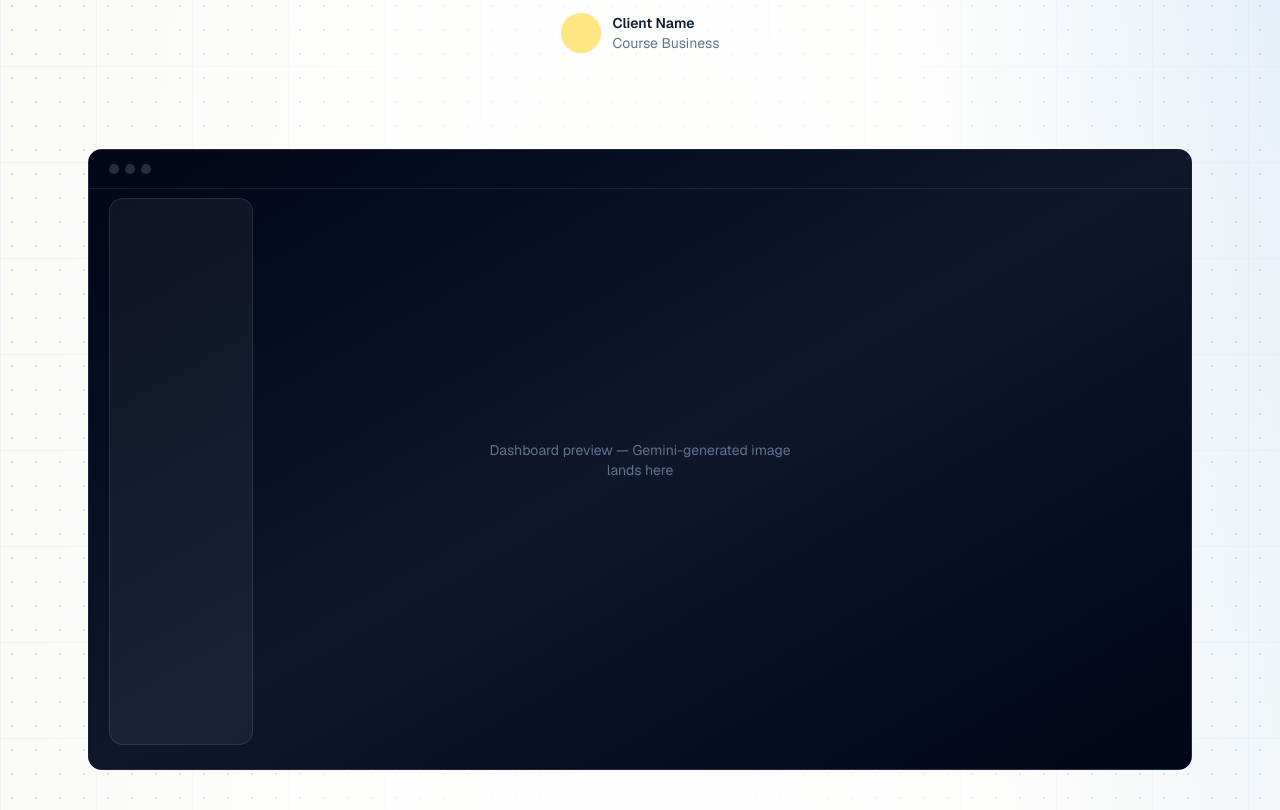
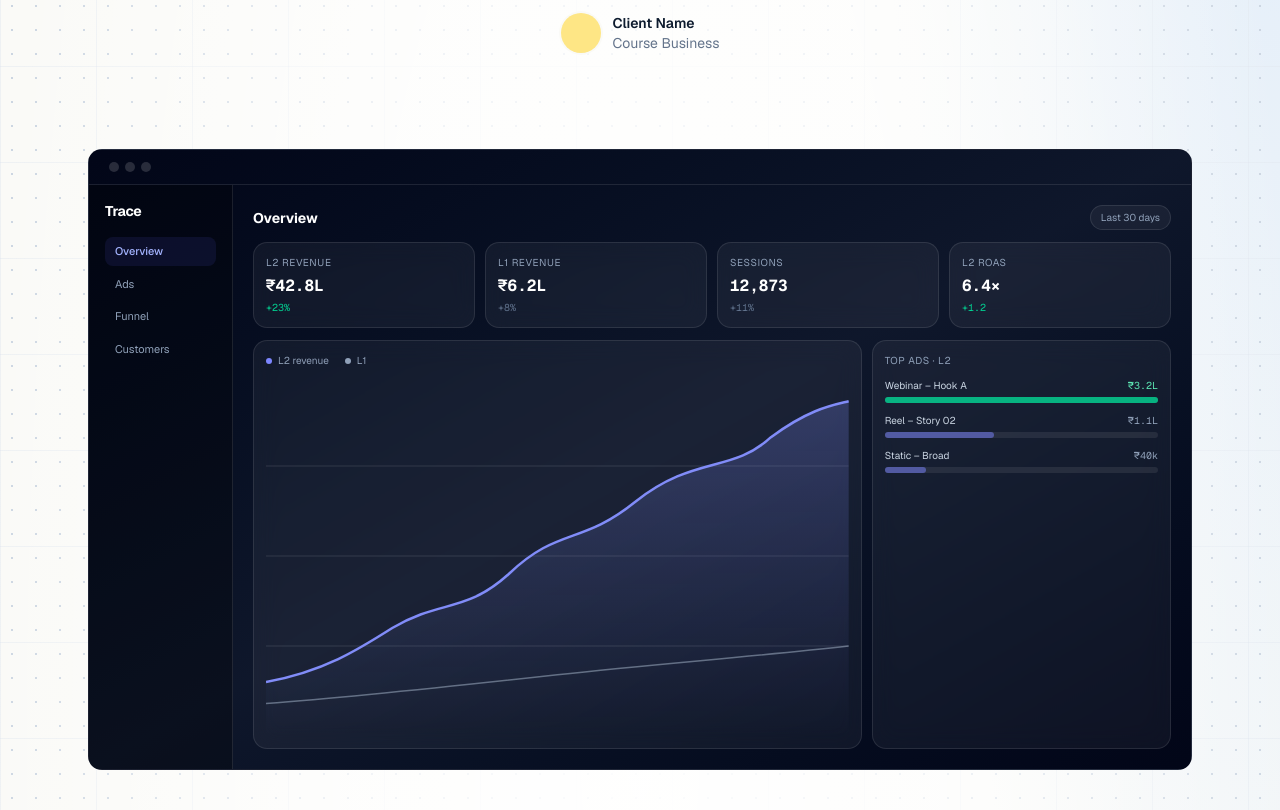
Before and after one commit to sharan-oss/trace-dashboard, a Next.js app: page /landing in a window 1280 px wide. Shown: the part 990-1800 px from the top of the page. Built offline with nearby package versions, Linux system fonts and the light colour scheme; a web font is replaced by a local one.

Commit message:
feat(landing): coded dashboard mock replaces Gemini image plan
Co-Authored-By: Claude Fable 5 <noreply@anthropic.com>

```diff
--- /dev/null
+++ b/src/app/(marketing)/landing/dashboard-mock.tsx
@@ -0,0 +1,182 @@
+/*
+ * Section 4 — the product shot, built as code (decided 2026-08-10: no
+ * Gemini image; a coded mock matches the page and the real product).
+ * Mirrors the real dashboard's dark-glass system: slate gradient canvas,
+ * white-alpha cards, indigo-400 hero series / slate-400 baseline, emerald
+ * strictly for money-up moments. Numbers are illustrative.
+ */
+
+const KPIS = [
+  { label: "L2 Revenue", value: "₹42.8L", delta: "+23%", hero: true },
+  { label: "L1 Revenue", value: "₹6.2L", delta: "+8%", hero: false },
+  { label: "Sessions", value: "12,873", delta: "+11%", hero: false },
+  { label: "L2 ROAS", value: "6.4×", delta: "+1.2", hero: true },
+];
+
+const TOP_ADS = [
+  { name: "Webinar – Hook A", value: "₹3.2L", bar: "w-full", win: true },
+  { name: "Reel – Story 02", value: "₹1.1L", bar: "w-2/5", win: false },
+  { name: "Static – Broad", value: "₹40k", bar: "w-[15%]", win: false },
+];
+
+const NAV = ["Overview", "Ads", "Funnel", "Customers"];
+
+export function DashboardMock() {
+  return (
+    <div
+      aria-hidden
+      className="flex aspect-video flex-col overflow-hidden border border-white/10 bg-linear-to-br from-slate-950 via-slate-900 to-slate-950 text-left"
+    >
+      {/* Browser chrome */}
+      <div className="flex shrink-0 items-center gap-1.5 border-b border-white/10 px-5 py-3">
+        <span className="size-2.5 rounded-full bg-white/15" />
+        <span className="size-2.5 rounded-full bg-white/15" />
+        <span className="size-2.5 rounded-full bg-white/15" />
+      </div>
+
+      <div className="flex min-h-0 flex-1">
+        {/* Sidebar */}
+        <aside className="hidden w-36 shrink-0 flex-col gap-1 border-r border-white/10 bg-black/30 p-4 sm:flex">
+          <span className="mb-3 text-sm font-bold tracking-tight text-white">
+            Trace
+          </span>
+          {NAV.map((item, i) => (
+            <span
+              key={item}
+              className={`rounded-md px-2.5 py-1.5 text-[11px] ${
+                i === 0
+                  ? "bg-indigo-500/10 font-medium text-indigo-300"
+                  : "text-slate-400"
+              }`}
+            >
+              {item}
+            </span>
+          ))}
+        </aside>
+
+        {/* Main */}
+        <div className="flex min-w-0 flex-1 flex-col gap-3 p-4 sm:p-5">
+          {/* Header */}
+          <div className="flex items-center justify-between">
+            <span className="text-sm font-bold text-white">Overview</span>
+            <span className="rounded-full border border-white/10 bg-white/5 px-2.5 py-1 text-[10px] text-slate-400">
+              Last 30 days
+            </span>
+          </div>
+
+          {/* KPI row */}
+          <div className="grid shrink-0 grid-cols-4 gap-2.5">
+            {KPIS.map(({ label, value, delta, hero }) => (
+              <div
+                key={label}
+                className="rounded-xl border border-white/10 bg-white/5 p-2.5 backdrop-blur-md sm:p-3"
+              >
+                <p className="truncate text-[9px] tracking-wider text-slate-400 uppercase sm:text-[10px]">
+                  {label}
+                </p>
+                <p className="mt-1 font-mono text-xs font-bold text-white sm:text-base">
+                  {value}
+                </p>
+                <p
+                  className={`mt-0.5 font-mono text-[9px] sm:text-[10px] ${
+                    hero ? "text-emerald-400" : "text-slate-500"
+                  }`}
+                >
+                  {delta}
+                </p>
+              </div>
+            ))}
+          </div>
+
+          {/* Chart + top ads */}
+          <div className="grid min-h-0 flex-1 grid-cols-3 gap-2.5">
+            <div className="col-span-3 flex min-h-0 flex-col rounded-xl border border-white/10 bg-white/5 p-3 backdrop-blur-md sm:col-span-2">
+              <div className="flex items-center gap-4 text-[10px] text-slate-400">
+                <span className="flex items-center gap-1.5">
+                  <span className="size-1.5 rounded-full bg-indigo-400" />
+                  L2 revenue
+                </span>
+                <span className="flex items-center gap-1.5">
+                  <span className="size-1.5 rounded-full bg-slate-400" />
+                  L1
+                </span>
+              </div>
+              <svg
+                viewBox="0 0 600 200"
+                preserveAspectRatio="none"
+                className="mt-2 min-h-0 w-full flex-1"
+              >
+                <defs>
+                  <linearGradient id="lpMockFill" x1="0" y1="0" x2="0" y2="1">
+                    <stop offset="0%" stopColor="rgb(129 140 248)" stopOpacity="0.25" />
+                    <stop offset="100%" stopColor="rgb(129 140 248)" stopOpacity="0" />
+                  </linearGradient>
+                </defs>
+                {[50, 100, 150].map((y) => (
+                  <line
+                    key={y}
+                    x1="0"
+                    y1={y}
+                    x2="600"
+                    y2={y}
+                    stroke="rgb(255 255 255 / 6%)"
+                    strokeWidth="1"
+                  />
+                ))}
+                <path
+                  d="M0,170 C60,164 95,152 130,140 C180,124 205,132 250,110 C300,84 325,94 380,70 C440,44 480,54 520,34 C560,18 585,16 600,14 L600,200 L0,200 Z"
+                  fill="url(#lpMockFill)"
+                />
+                <path
+                  d="M0,170 C60,164 95,152 130,140 C180,124 205,132 250,110 C300,84 325,94 380,70 C440,44 480,54 520,34 C560,18 585,16 600,14"
+                  fill="none"
+                  stroke="rgb(129 140 248)"
+                  strokeWidth="2.5"
+                  vectorEffect="non-scaling-stroke"
+                />
+                <path
+                  d="M0,182 C100,178 200,172 300,166 C400,160 500,156 600,150"
+                  fill="none"
+                  stroke="rgb(148 163 184 / 60%)"
+                  strokeWidth="1.5"
+                  vectorEffect="non-scaling-stroke"
+                />
+              </svg>
+            </div>
+
+            <div className="hidden min-h-0 flex-col rounded-xl border border-white/10 bg-white/5 p-3 backdrop-blur-md sm:flex">
+              <p className="text-[10px] tracking-wider text-slate-400 uppercase">
+                Top ads · L2
+              </p>
+              <div className="mt-2.5 flex flex-col gap-2.5">
+                {TOP_ADS.map(({ name, value, bar, win }) => (
+                  <div key={name}>
+                    <div className="flex items-center justify-between gap-2">
+                      <span className="truncate text-[10px] text-slate-300">
+                        {name}
+                      </span>
+                      <span
+                        className={`font-mono text-[10px] ${
+                          win ? "text-emerald-300" : "text-slate-400"
+                        }`}
+                      >
+                        {value}
+                      </span>
+                    </div>
+                    <div className="mt-1 h-1.5 rounded-full bg-white/8">
+                      <span
+                        className={`block h-full rounded-full ${bar} ${
+                          win ? "bg-emerald-400/80" : "bg-indigo-400/50"
+                        }`}
+                      />
+                    </div>
+                  </div>
+                ))}
+              </div>
+            </div>
+          </div>
+        </div>
+      </div>
+    </div>
+  );
+}
--- a/src/app/(marketing)/landing/page.tsx
+++ b/src/app/(marketing)/landing/page.tsx
@@ -2,6 +2,7 @@ import type { Metadata } from "next";
 import type * as React from "react";
 import { RequestAccessButton } from "./cta-button";
 import { CONTACT_EMAIL } from "./config";
+import { DashboardMock } from "./dashboard-mock";
 import { Features } from "./features";
 import { FinalCta } from "./final-cta";
 import { HowItWorks } from "./how-it-works";
@@ -112,28 +113,10 @@ export default function LandingPage() {
         <TestimonialEditorial {...TESTIMONIAL_SLOTS.provesThePromise} />
       </section>
 
-      {/* Dashboard image — grows 80% → 100% width on scroll. Placeholder
-          frame until the Gemini image round. */}
+      {/* Dashboard mock (coded, no image) — grows 80% → 100% width on scroll */}
       <section className="relative mx-auto w-full max-w-6xl px-6 pb-32">
         <ScrollGrow>
-          <div className="relative flex aspect-video items-center justify-center border border-white/10 bg-linear-to-br from-slate-950 via-slate-900 to-slate-950">
-            {/* Faint skeleton hints so the frame reads as a product shot */}
-            <div
-              aria-hidden
-              className="absolute inset-x-0 top-0 flex items-center gap-1.5 border-b border-white/10 px-5 py-3.5"
-            >
-              <span className="size-2.5 rounded-full bg-white/15" />
-              <span className="size-2.5 rounded-full bg-white/15" />
-              <span className="size-2.5 rounded-full bg-white/15" />
-            </div>
-            <div
-              aria-hidden
-              className="absolute top-12 bottom-6 left-5 hidden w-36 rounded-xl border border-white/10 bg-white/5 sm:block"
-            />
-            <p className="relative max-w-xs text-center text-sm text-slate-500">
-              Dashboard preview — Gemini-generated image lands here
-            </p>
-          </div>
+          <DashboardMock />
         </ScrollGrow>
       </section>
 
```
Also changed, not shown: 1 other file (tests, documents, lock files or other folders).
